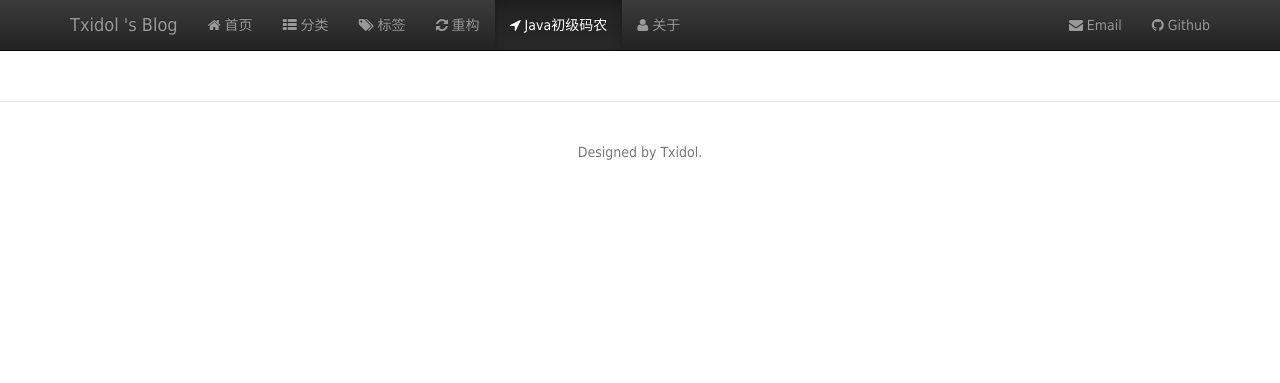
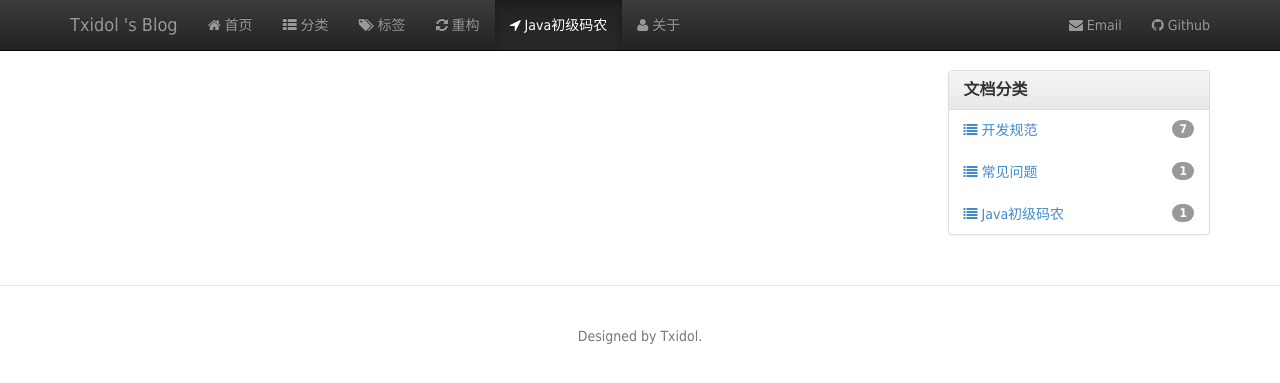
Before and after one commit to txidol/txidol.github.io, a Jekyll site: the page built from java_base.html, in a window 1280 px wide. Shown: the top 383 px of the page. Built offline with Jekyll 4.4.1, drawn with Linux system fonts in a browser that asks for light colours; nearby versions of some CDN libraries; Markdown is read by kramdown in place of the engine named in the settings.

Commit message:
Update java_base.html

```diff
--- a/java_base.html
+++ b/java_base.html
@@ -30,7 +30,33 @@ title: Java初级码农
             </div>
         </div>
         {% endfor %}
-
+        {% if paginator.total_pages > 1 %}
+        <ul class="pagination">
+            {% for page in (1..paginator.total_pages) %}
+                {% if page == paginator.page %}
+                    <li class="active"><span>{{ page }} <span class="sr-only">(current)</span></span></li>
+                {% else %}
+                    <li><a href="{{ site.ctx }}{%if page > 1 %}/page{{ page }}/{% endif %}">{{ page }}</a></li>
+                {% endif %}
+            {% endfor %}
+        </ul>
+        {% endif %}
     </div>
-
+    <div class="col-md-3">
+        <div class="panel panel-default">
+            <div class="panel-heading">
+                <h3 class="panel-title">文档分类</h3>
+            </div>
+            <ul class="nav nav-pills nav-stacked">
+                {% for category in site.categories %}
+                <li>
+                    <a href="{{ site.ctx }}/categories#{{ category[0] }}">
+                        <span class="badge pull-right">{{ category[1].size }}</span>
+                        <i class="fa fa-list"></i>&nbsp;{{ category[0] }}
+                    </a>
+                </li>
+                {% endfor %}
+            </ul>
+        </div>
+    </div>
 </div>
```
